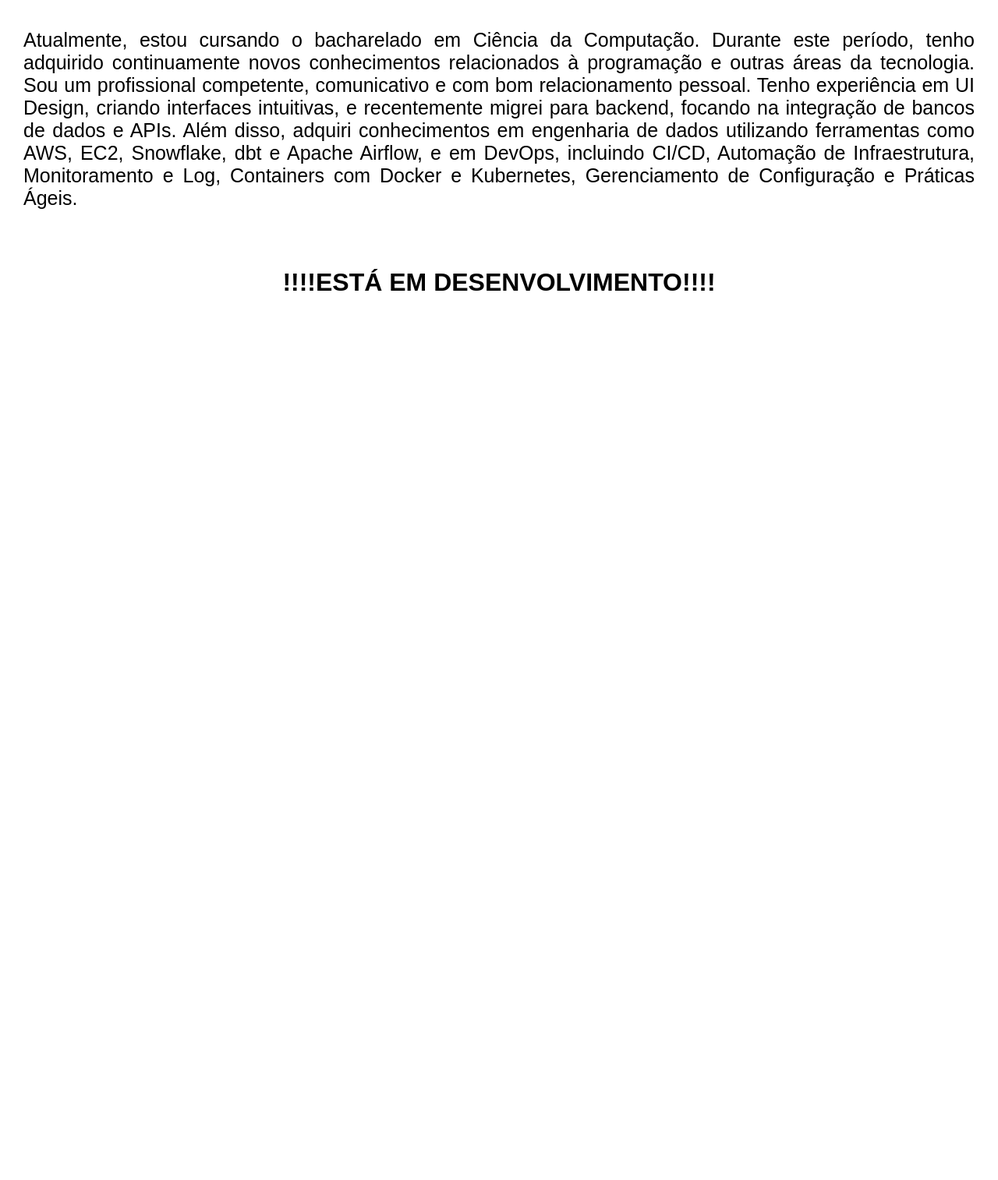
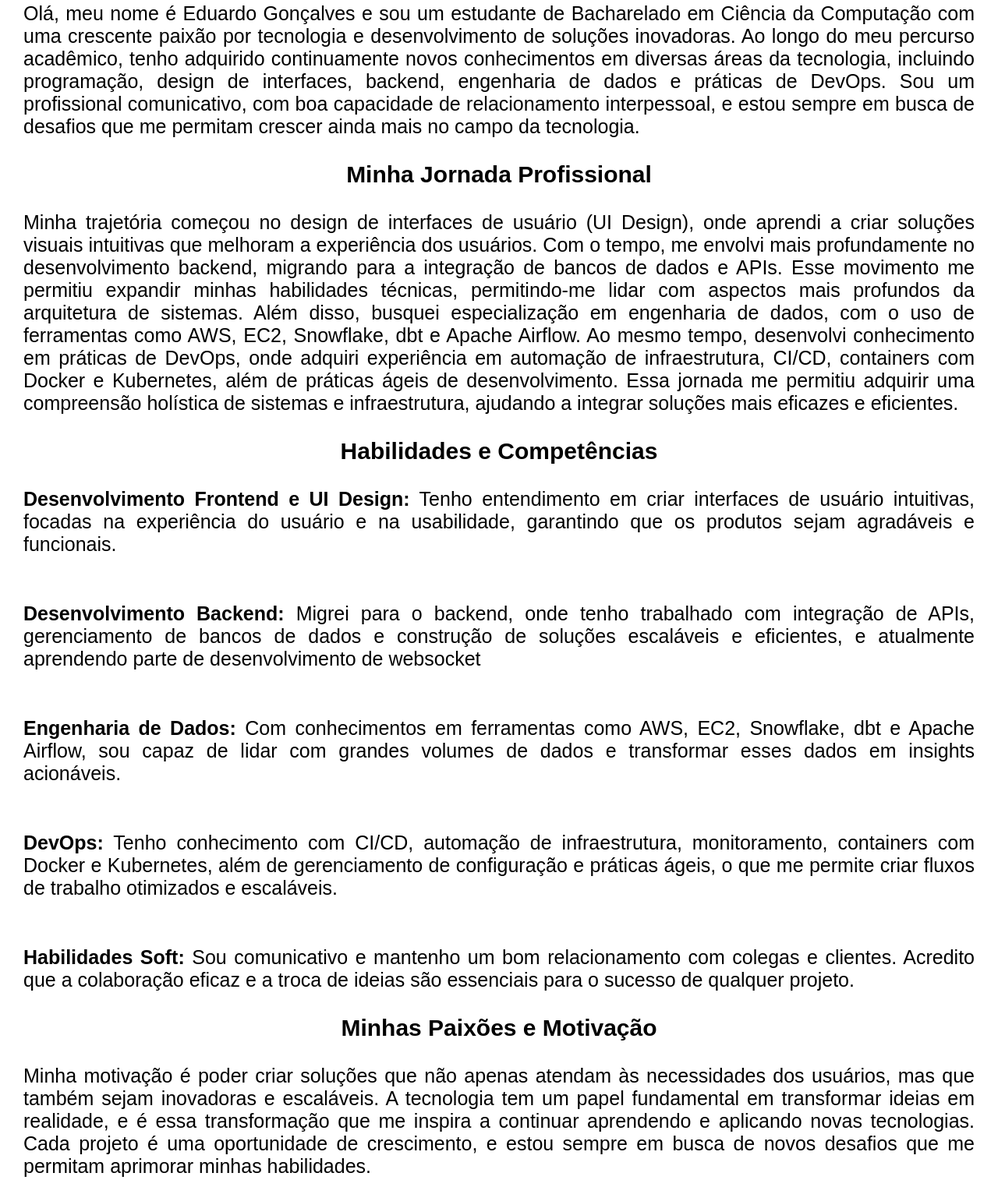
Before and after one commit to Edugon0/My-Portfolio, a plain HTML site: page about_me.html in a window 1280 px wide. Shown: the part 803-2317 px from the top of the page at 78% size. Before the commit the page ends 1229 px from the top, so only its background shows below. Drawn offline with Linux system fonts and the light colour scheme.

Commit message:
FIX:  add text about me

```diff
--- a/about_me.html
+++ b/about_me.html
@@ -20,16 +20,39 @@
     </header>
 
     <main class="container-main">
-        <h1>Eduardo Gonçalves</h1>
-        <h2>DESENVOLVEDOR BACKEND</h2>
+        <h1>Olá, meu nome é Eduardo Gonçalves, sou DESENVOLVEDOR BACKEND</h1>
 
         <section class="content">
             <img src="/img/perfil.jpg" alt="">
 
-            <p>Atualmente, estou cursando o bacharelado em Ciência da Computação. Durante este período, tenho adquirido continuamente novos conhecimentos relacionados à programação e outras áreas da tecnologia. Sou um profissional competente, comunicativo e com bom relacionamento pessoal. Tenho experiência em UI Design, criando interfaces intuitivas, e recentemente migrei para backend, focando na integração de bancos de dados e APIs. Além disso, adquiri conhecimentos em engenharia de dados utilizando ferramentas como AWS, EC2, Snowflake, dbt e Apache Airflow, e em DevOps, incluindo CI/CD, Automação de Infraestrutura, Monitoramento e Log, Containers com Docker e Kubernetes, Gerenciamento de Configuração e Práticas Ágeis.</p>
+            <p>
+                Olá, meu nome é Eduardo Gonçalves e sou um estudante de Bacharelado em Ciência da Computação com uma crescente paixão por tecnologia e desenvolvimento de soluções inovadoras. Ao longo do meu percurso acadêmico, tenho adquirido continuamente novos conhecimentos em diversas áreas da tecnologia, incluindo programação, design de interfaces, backend, engenharia de dados e práticas de DevOps. Sou um profissional comunicativo, com boa capacidade de relacionamento interpessoal, e estou sempre em busca de desafios que me permitam crescer ainda mais no campo da tecnologia.
+            </p>
+
+            <h2>Minha Jornada Profissional</h2>
+            <p>
+                Minha trajetória começou no design de interfaces de usuário (UI Design), onde aprendi a criar soluções visuais intuitivas que melhoram a experiência dos usuários. Com o tempo, me envolvi mais profundamente no desenvolvimento backend, migrando para a integração de bancos de dados e APIs. Esse movimento me permitiu expandir minhas habilidades técnicas, permitindo-me lidar com aspectos mais profundos da arquitetura de sistemas.
+
+                Além disso, busquei especialização em engenharia de dados, com o uso de ferramentas como AWS, EC2, Snowflake, dbt e Apache Airflow. Ao mesmo tempo, desenvolvi conhecimento em práticas de DevOps, onde adquiri experiência em automação de infraestrutura, CI/CD, containers com Docker e Kubernetes, além de práticas ágeis de desenvolvimento. Essa jornada me permitiu adquirir uma compreensão holística de sistemas e infraestrutura, ajudando a integrar soluções mais eficazes e eficientes.
+            </p>
+
+            <h2>Habilidades e Competências</h2>
+
+        <p><strong>Desenvolvimento Frontend e UI Design:</strong> Tenho entendimento em criar interfaces de usuário intuitivas, focadas na experiência do usuário e na usabilidade, garantindo que os produtos sejam agradáveis e funcionais.</p>
+
+        <p><strong>Desenvolvimento Backend:</strong> Migrei para o backend, onde tenho trabalhado com integração de APIs, gerenciamento de bancos de dados e construção de soluções escaláveis e eficientes, e atualmente aprendendo parte de desenvolvimento de websocket</p>
+
+        <p><strong>Engenharia de Dados:</strong> Com conhecimentos em ferramentas como AWS, EC2, Snowflake, dbt e Apache Airflow, sou capaz de lidar com grandes volumes de dados e transformar esses dados em insights acionáveis.</p>
+
+        <p><strong>DevOps:</strong> Tenho conhecimento com CI/CD, automação de infraestrutura, monitoramento, containers com Docker e Kubernetes, além de gerenciamento de configuração e práticas ágeis, o que me permite criar fluxos de trabalho otimizados e escaláveis.</p>
+        <p><strong>Habilidades Soft:</strong> Sou comunicativo e mantenho um bom relacionamento com colegas e clientes. Acredito que a colaboração eficaz e a troca de ideias são essenciais para o sucesso de qualquer projeto.</p>
+
+        <h2>Minhas Paixões e Motivação</h2>
+        <p>
+            Minha motivação é poder criar soluções que não apenas atendam às necessidades dos usuários, mas que também sejam inovadoras e escaláveis. A tecnologia tem um papel fundamental em transformar ideias em realidade, e é essa transformação que me inspira a continuar aprendendo e aplicando novas tecnologias. Cada projeto é uma oportunidade de crescimento, e estou sempre em busca de novos desafios que me permitam aprimorar minhas habilidades.
+        </p>
+
         </section>
-
-        <h1>!!!!ESTÁ EM DESENVOLVIMENTO!!!!</h1>
     </main>
 
 
```
Also changed, not shown: index.html (+4 -1 lines).
